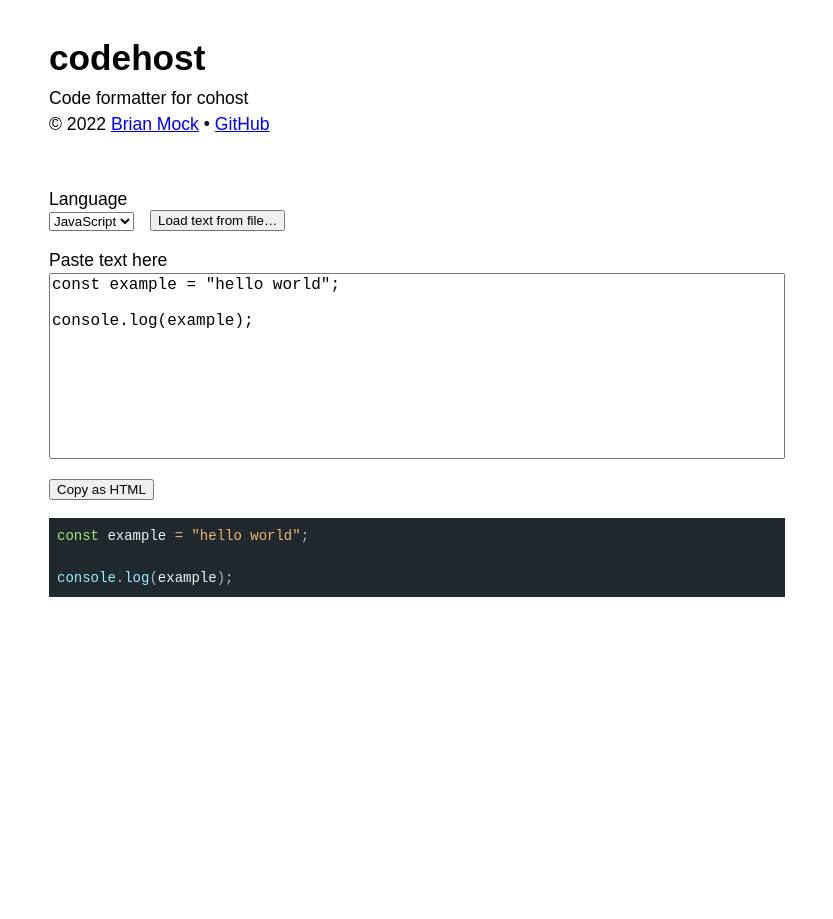
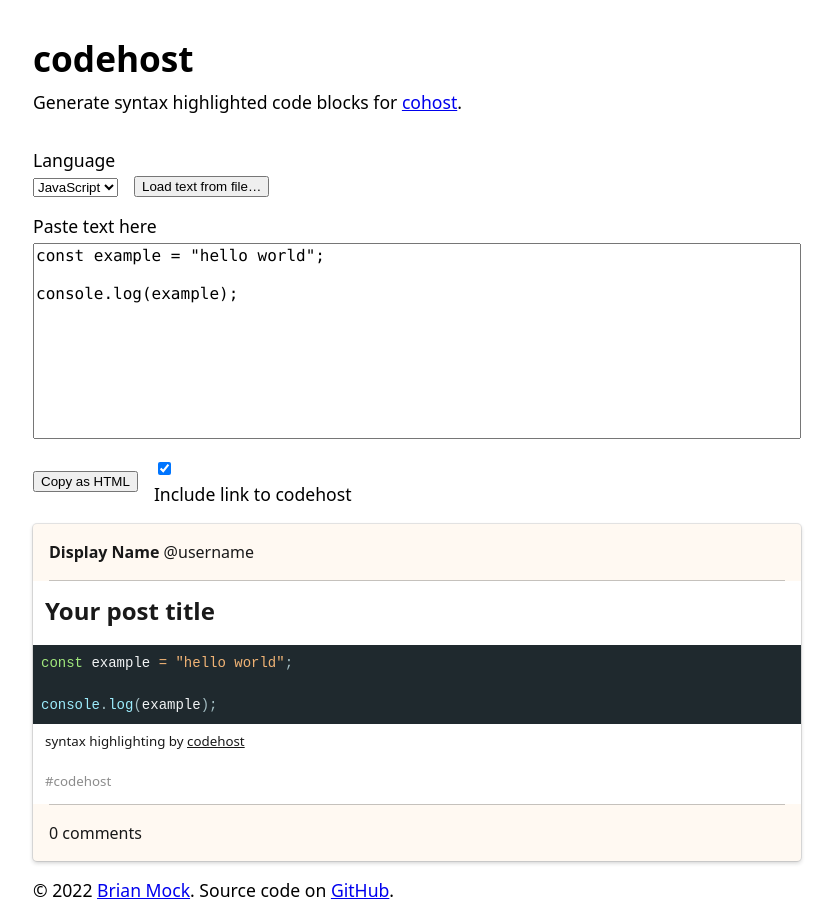
Before and after one commit to wavebeem/codehost, a React (Vite) app: page / in a window 1280 px wide. Shown: the whole page, without its empty margins (223-1056 px from the left). Before the commit the page ends 800 px from the top, so only its background shows below. Built offline with nearby package versions, Linux system fonts and the light colour scheme.

Commit message:
add link; better preview; 2bit-ui

```diff
--- a/index.html
+++ b/index.html
@@ -3,23 +3,25 @@
   <head>
     <meta charset="UTF-8" />
     <meta name="viewport" content="width=device-width, initial-scale=1.0" />
-    <title>codehost | Code formatter for cohost</title>
+    <title>codehost | Syntax highlighter for cohost</title>
     <script type="module" src="/src/main.tsx"></script>
   </head>
   <body>
     <header>
       <h1>codehost</h1>
-      <p>Code formatter for cohost</p>
-      <p>
-        &copy; 2022
-        <a class="bit-link" href="https://www.wavebeem.com">Brian Mock</a>
-        &bullet;
-        <a class="bit-link" href="https://github.com/wavebeem/codehost"
-          >GitHub</a
-        >
-      </p>
+      <div class="bit-card">
+        Generate syntax highlighted code blocks for
+        <a class="bit-link" href="https://cohost.org/">cohost</a>.
+      </div>
     </header>
     <div id="root"></div>
     <noscript>JavaScript is required.</noscript>
+    <footer class="footer bit-card">
+      &copy;&nbsp;2022
+      <a class="bit-link" href="https://www.wavebeem.com">Brian Mock</a>. Source
+      code on
+      <a class="bit-link" href="https://github.com/wavebeem/codehost">GitHub</a
+      >.
+    </footer>
   </body>
 </html>
--- a/package.json
+++ b/package.json
@@ -11,7 +11,7 @@
   },
   "dependencies": {
     "@types/prismjs": "^1.26.0",
-    "1bit-ui": "^0.18.1",
+    "2bit-ui": "^0.1.1",
     "prismjs": "^1.29.0",
     "react": "^18.2.0",
     "react-dom": "^18.2.0"
--- a/src/App.tsx
+++ b/src/App.tsx
@@ -164,8 +164,10 @@
 
 export function App(): JSX.Element {
   const preRef = useRef<HTMLPreElement>(null);
+  const proseRef = useRef<HTMLDivElement>(null);
   const [lang, setLang] = useState(initialLang);
   const [code, setCode] = useState(initialCode);
+  const [includeLink, setIncludeLink] = useState(true);
 
   useLayoutEffect(() => {
     if (!preRef.current) {
@@ -193,17 +195,17 @@
   }
 
   function copyAsHTML() {
-    if (!preRef.current) {
+    if (!proseRef.current) {
       alert("Failed to copy to clipboard");
       return;
     }
-    navigator.clipboard.writeText(preRef.current.outerHTML);
+    navigator.clipboard.writeText(proseRef.current.innerHTML);
   }
 
   return (
-    <div className="flex flex-column gap1">
-      <div className="flex items-end gap1">
-        <div className="flex flex-column">
+    <main className="flex flex-column gap3">
+      <div className="flex flex-wrap items-end gap3">
+        <div className="flex flex-column gap1">
           <label className="bit-label" htmlFor="form-lang">
             Language
           </label>
@@ -228,7 +230,7 @@
           Load text from file&hellip;
         </button>
       </div>
-      <div className="flex flex-column">
+      <div className="flex flex flex-column gap1">
         <label className="bit-label" htmlFor="form-code">
           Paste text here
         </label>
@@ -242,14 +244,47 @@
           }}
         />
       </div>
-      <div>
+      <div className="flex flex-wrap gap3 items-center">
         <button className="bit-button" type="button" onClick={copyAsHTML}>
           Copy as HTML
         </button>
+        <label className="bit-field">
+          <input
+            className="bit-checkbox"
+            type="checkbox"
+            checked={includeLink}
+            onChange={(event) => {
+              setIncludeLink(event.target.checked);
+            }}
+          />
+          <div>Include link to codehost</div>
+        </label>
       </div>
-      <div className="code-output">
-        <pre className="_root" ref={preRef} />
-      </div>
-    </div>
+      <output className="code-output">
+        <article>
+          <header>
+            <b>Display Name</b> @username
+          </header>
+          <hr />
+          <main>
+            <h1>Your post title</h1>
+            <div className="prose" ref={proseRef}>
+              <pre className="_root" ref={preRef} />
+              {includeLink && (
+                <div style={{ marginTop: "-1rem", fontSize: "smaller" }}>
+                  syntax highlighting by{" "}
+                  <a href="https://codehost.wavebeem.com">codehost</a>
+                </div>
+              )}
+            </div>
+            <aside>
+              <small>#codehost</small>
+            </aside>
+          </main>
+          <hr />
+          <footer>0 comments</footer>
+        </article>
+      </output>
+    </main>
   );
 }
--- a/src/index.css
+++ b/src/index.css
@@ -1,17 +1,23 @@
-:root {
-  --bit-color0: hsl(200 20% 15%);
-  --bit-color1: hsl(200 10% 95%);
-}
-
 * {
   box-sizing: border-box;
 }
 
+:root {
+  --color-notWhite: 255 249 242;
+  --color-notBlack: 25 25 25;
+  --color-cherry: 131 37 79;
+  --color-strawberry: 229 107 111;
+  --color-mango: 255 171 92;
+  --color-longan: 255 216 168;
+}
+
 body {
-  font-family: sans-serif;
+  font-family: ui-sans-serif, system-ui, -apple-system, BlinkMacSystemFont,
+    "Segoe UI", Roboto, "Helvetica Neue", Arial, "Noto Sans", sans-serif,
+    "Apple Color Emoji", "Segoe UI Emoji", "Segoe UI Symbol", "Noto Color Emoji";
   line-height: 1.5;
   font-size: 1.1rem;
-  padding: 2rem;
+  padding: 1rem;
   max-width: 800px;
   margin: 0 auto;
 }
@@ -20,23 +26,34 @@
   font-size: 1rem;
 }
 
-header {
-  border-bottom: var(--bit-border-width) dotted var(--bit-color0);
-  padding-bottom: 1rem;
-  margin-bottom: 2rem;
+main {
+  margin-top: 2rem;
 }
 
-header h1,
-header p {
+h1 {
   margin: 0;
+  margin-top: 1rem;
+  margin-bottom: 0.25rem;
+}
+
+.footer {
+  margin-top: 1rem;
 }
 
 .flex {
   display: flex;
 }
 
+.flex-wrap {
+  flex-wrap: wrap;
+}
+
 .flex-column {
   flex-direction: column;
+}
+
+.items-center {
+  align-items: center;
 }
 
 .items-end {
@@ -44,21 +61,68 @@
 }
 
 .gap1 {
+  gap: 0.25rem;
+}
+
+.gap2 {
+  gap: 0.5rem;
+}
+
+.gap3 {
   gap: 1rem;
 }
 
 .code-input {
-  font-family: monospace;
+  font-family: ui-monospace, SFMono-Regular, Menlo, Monaco, Consolas,
+    "Liberation Mono", "Courier New", monospace;
   font-size: 1rem;
   width: 100%;
   resize: none;
-  scrollbar-color: var(--bit-color1) var(--bit-color0);
+  scrollbar-color: var(--bit-color-bg) var(--bit-color-fg);
 }
 
 .code-output {
-  padding: 0 12px;
+  box-shadow: 0 0 0 1px rgb(20 20 20 / 10%), 0 2px 4px rgb(20 20 20 / 20%);
+  border-radius: 4px;
+  color: rgb(var(--color-notBlack));
+  background: rgb(var(--color-notWhite));
+  font-size: 1rem;
+}
+
+.code-output main {
+  background: white;
+  padding: 12px;
+  margin: 0;
+}
+
+.code-output hr {
+  margin: 0 1rem;
+  border: 0;
+  border-top: 1px solid rgb(var(--color-notBlack) / 25%);
+}
+
+.code-output aside {
+  color: rgb(var(--color-notBlack) / 50%);
+}
+
+.code-output .prose {
+  margin: 1rem 0;
+}
+
+.code-output h1 {
+  margin: 0;
+}
+
+.code-output footer,
+.code-output header {
+  padding: 1rem;
 }
 
 .code-output pre {
   margin: 0;
+  margin-bottom: 1.5rem;
 }
+
+.prose a {
+  color: inherit;
+}
--- a/src/main.tsx
+++ b/src/main.tsx
@@ -1,6 +1,6 @@
 import React from "react";
 import ReactDOM from "react-dom/client";
-import "1bit-ui";
+import "2bit-ui";
 import "./index.css";
 import { App } from "./App";
 
```
Also changed, not shown: 1 other file (tests, documents, lock files or other folders).
